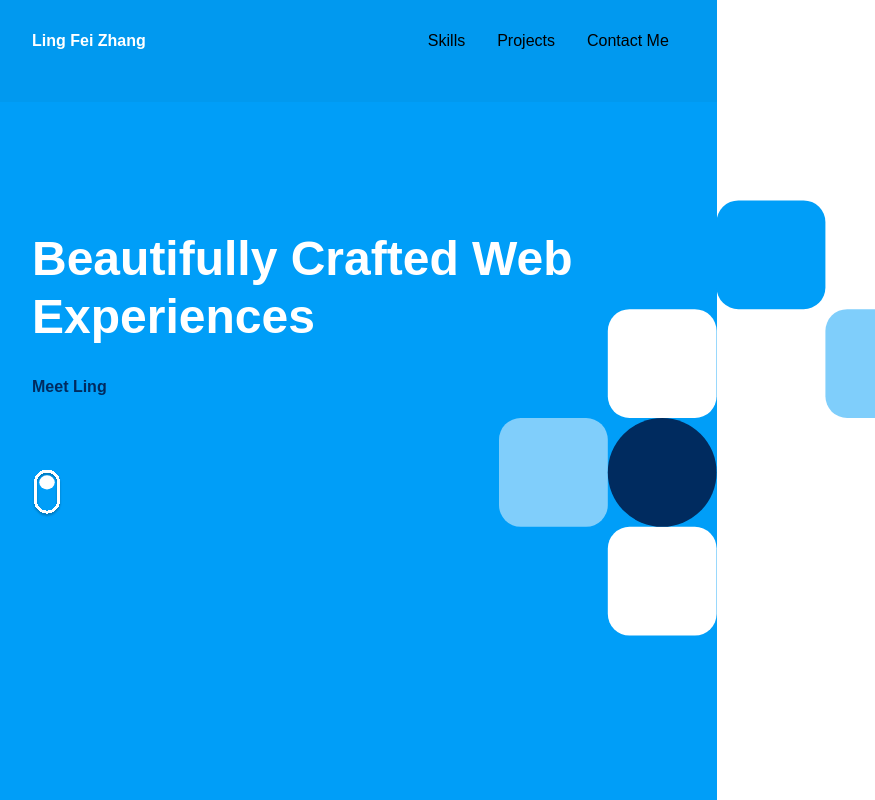
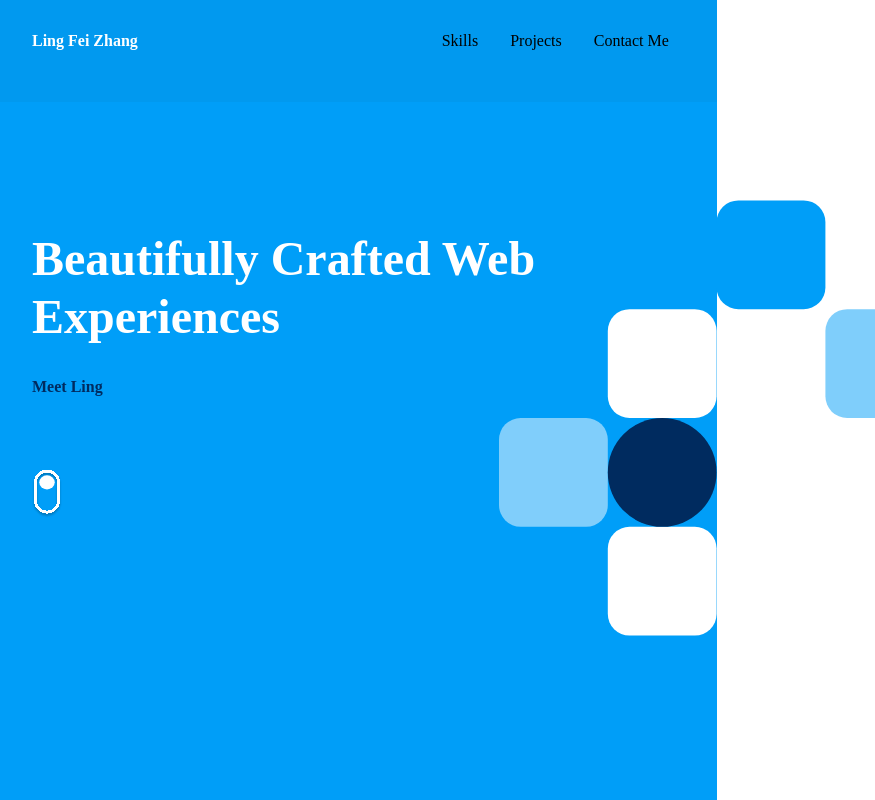
Before and after one commit to Ling01234/tutorial_website, a plain HTML site: page index.html in a window 1280 px wide. Shown: the top 800 px of the page, 128-1003 px from the left. Drawn offline with nearby package versions, Linux system fonts and the light colour scheme; files that its build step writes are made by us from their sources.

Commit message:
changes in css

```diff
--- a/css/main.scss
+++ b/css/main.scss
@@ -3,7 +3,7 @@
 body {
   height: 100vh;
   margin: 0;
-  font-family: "Poppings", sans-serif;
+  font-family: "Poppings";
 }
 
 ul {
```
